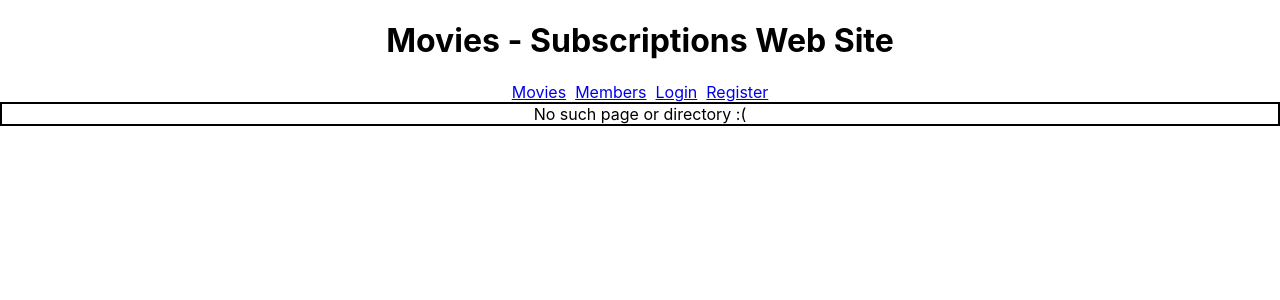
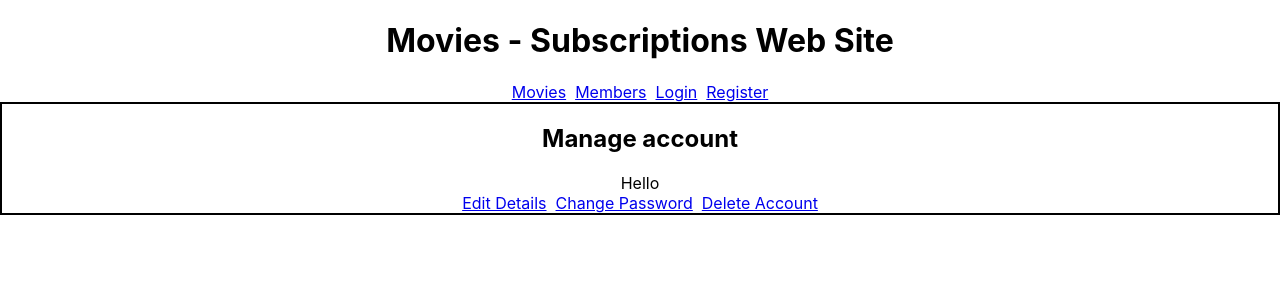
Before and after one commit to eddiegutman/Boostapp-Project3, a React (Create React App) app in the folder client/: page /account in a window 1280 px wide. Shown: the top 300 px of the page. Built offline with nearby package versions, Linux system fonts and the light colour scheme; no server answers.

Commit message:
Add account management routing to app.js

```diff
--- a/client/src/App.js
+++ b/client/src/App.js
@@ -22,6 +22,10 @@ import NavBar from './Components/Main/NavBar';
 import NonExist from './Components/Main/NonExist';
 import Home from './Components/Main/Home';
 import NoAccess from './Components/Main/NoAccess';
+import ManageAccount from './Components/Account/ManageAccount';
+import EditAccount from './Components/Account/EditAccount';
+import ChangePassword from './Components/Account/ChangePassword';
+import DeleteAccount from './Components/Account/DeleteAccount';
 
 export const AuthContext = createContext();
 
@@ -65,6 +69,11 @@ function App() {
               <Route path='addMember' element={<AddMember />} />
               <Route path='edit/:id' element={<EditMember />} />
             </Route>
+            <Route path='/account' element={<ManageAccount />} >
+              <Route path='editAccount' element={<EditAccount />} />
+              <Route path='changepassword' element={<ChangePassword />} />
+              <Route path='deleteAccount' element={<DeleteAccount />} />
+            </Route>
             <Route path='noAccess' element={<NoAccess />} />
             <Route path="*" element={<NonExist />} />
           </Routes>
```
